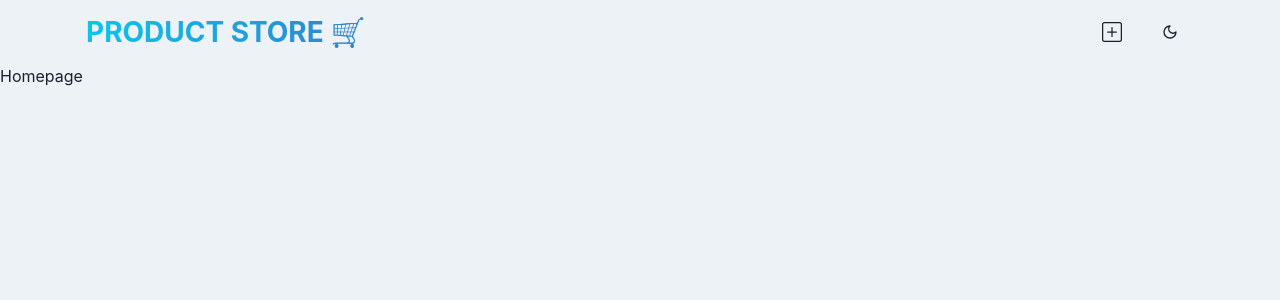
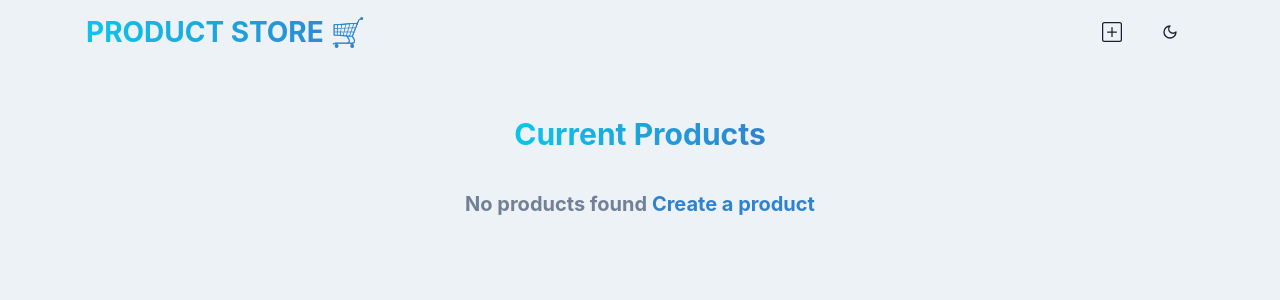
Before and after one commit to kiptalam1/mern-crash-course, a React (Vite) app in the folder frontend/: page / in a window 1280 px wide. Shown: the top 300 px of the page. Built offline with nearby package versions, Linux system fonts and the light colour scheme.

Commit message:
create the starting homepage

```diff
--- a/frontend/src/pages/Homepage.jsx
+++ b/frontend/src/pages/Homepage.jsx
@@ -1,7 +1,38 @@
 import React from "react";
+import { Container, Text, VStack } from "@chakra-ui/react";
+import { Link } from "react-router-dom";
 
 const Homepage = () => {
-	return <div>Homepage</div>;
+	return (
+		<Container maxW="container.xl" py={12}>
+			<VStack spacing={8}>
+				<Text
+					fontSize={"30"}
+					fontWeight={"bold"}
+					bgGradient={"linear(to-r, cyan.400, blue.500)"}
+					bgClip={"text"}
+					textAlign={"center"}>
+					Current Products
+				</Text>
+
+				<Text
+					fontSize={"xl"}
+					fontWeight={"bold"}
+					color={"gray.500"}
+					textAlign={"center"}>
+					No products found{" "}
+					<Link to={"/create"}>
+						<Text
+							as={"span"}
+							color={"blue.500"}
+							_hover={{ textDecoration: "underline" }}>
+							Create a product
+						</Text>
+					</Link>
+				</Text>
+			</VStack>
+		</Container>
+	);
 };
 
 export default Homepage;
```
